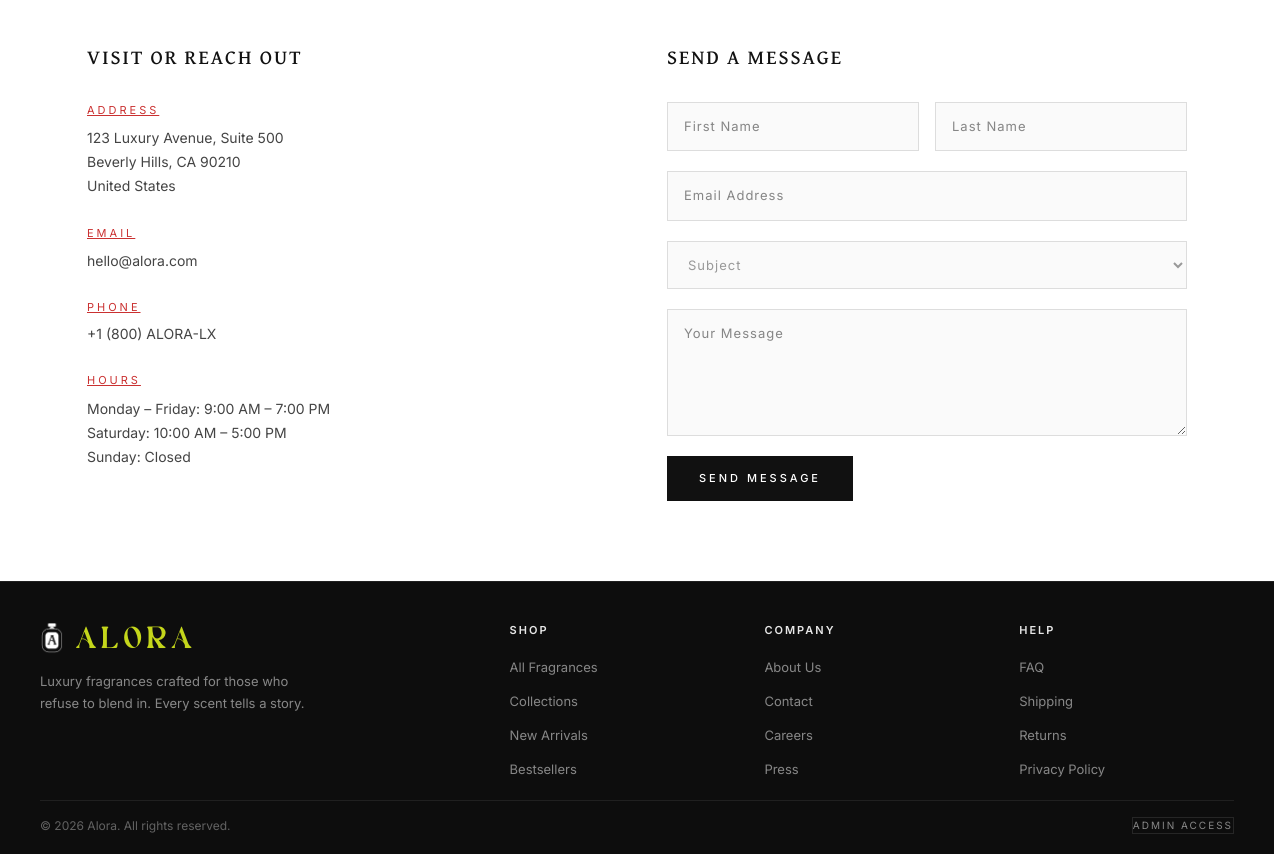
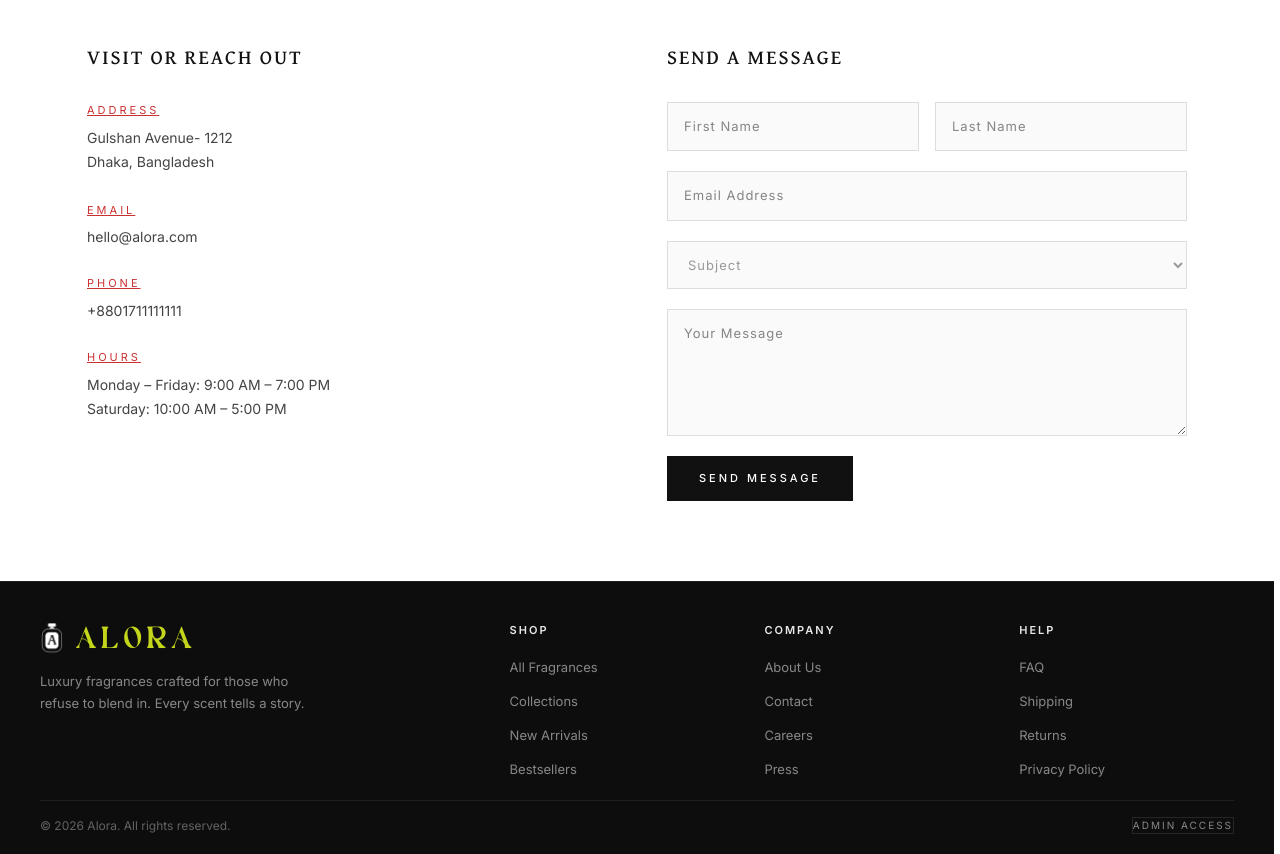
Before and after one commit to uzicodes/Alora, a Next.js app: page /about in a window 1280 px wide. Shown: the part 1240-2094 px from the top of the page. Built offline with nearby package versions, Linux system fonts and the light colour scheme; no server answers.

Commit message:
feat: updated about page

```diff
--- a/src/app/about/page.tsx
+++ b/src/app/about/page.tsx
@@ -176,9 +176,8 @@ export default function AboutPage() {
               <div style={{ marginBottom: 28 }}>
                 <p style={{ fontSize: 11, letterSpacing: 3, textTransform: 'uppercase', color: '#ca3131ff', marginBottom: 8, textDecoration: 'underline' }}>Address</p>
                 <p style={{ fontSize: 14, color: '#444', lineHeight: 1.7 }}>
-                  123 Luxury Avenue, Suite 500<br />
-                  Beverly Hills, CA 90210<br />
-                  United States
+                  Gulshan Avenue- 1212<br />
+                  Dhaka, Bangladesh<br />
                 </p>
               </div>
 
@@ -189,7 +188,7 @@ export default function AboutPage() {
 
               <div style={{ marginBottom: 28 }}>
                 <p style={{ fontSize: 11, letterSpacing: 3, textTransform: 'uppercase', color: '#ca3131ff', marginBottom: 8, textDecoration: 'underline' }}>Phone</p>
-                <p style={{ fontSize: 14, color: '#444' }}>+1 (800) ALORA-LX</p>
+                <p style={{ fontSize: 14, color: '#444' }}>+8801711111111</p>
               </div>
 
               <div>
@@ -197,7 +196,6 @@ export default function AboutPage() {
                 <p style={{ fontSize: 14, color: '#444', lineHeight: 1.7 }}>
                   Monday – Friday: 9:00 AM – 7:00 PM<br />
                   Saturday: 10:00 AM – 5:00 PM<br />
-                  Sunday: Closed
                 </p>
               </div>
             </div>
```
